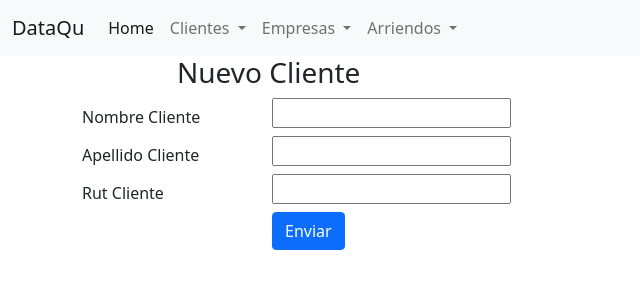
After one commit to pfuentea/dataqu, a Django app: page /newcliente in a window 1280 px wide. The commit adds this page. Shown: the top 300 px of the page, without its empty margins (0-640 px from the left). Run offline with Django 3.2, Linux system fonts and the light colour scheme; some libraries are stand-ins or nearby versions.

Commit message:
Logré enviar un formulario (json) a la api

```diff
--- a/arriendos/models.py
+++ b/arriendos/models.py
@@ -12,6 +12,7 @@ class Cliente(models.Model):
     nombre = models.CharField(max_length=40)
     apellido = models.CharField(max_length=40,default=None, blank=True, null=True)
 
+
     def __str__(self):
         return self.nombre
 
--- a/arriendos/templates/base.html
+++ b/arriendos/templates/base.html
@@ -8,9 +8,9 @@
     <link href="https://cdn.jsdelivr.net/npm/bootstrap@5.0.2/dist/css/bootstrap.min.css" rel="stylesheet" integrity="sha384-EVSTQN3/azprG1Anm3QDgpJLIm9Nao0Yz1ztcQTwFspd3yD65VohhpuuCOmLASjC" crossorigin="anonymous">
     <script src="https://cdn.jsdelivr.net/npm/bootstrap@5.0.2/dist/js/bootstrap.bundle.min.js" integrity="sha384-MrcW6ZMFYlzcLA8Nl+NtUVF0sA7MsXsP1UyJoMp4YLEuNSfAP+JcXn/tWtIaxVXM" crossorigin="anonymous"></script>
     <script src="https://code.jquery.com/jquery-3.6.0.min.js" integrity="sha256-/xUj+3OJU5yExlq6GSYGSHk7tPXikynS7ogEvDej/m4="  crossorigin="anonymous"></script>
-    <script src="https://unpkg.com/axios/dist/axios.min.js"></script>
     <link href="https://cdn.datatables.net/1.10.25/css/jquery.dataTables.min.css" rel="stylesheet">
     <script src="https://cdn.datatables.net/1.10.25/js/jquery.dataTables.min.js"></script>
+    <script src="https://unpkg.com/axios/dist/axios.min.js"></script>
 
 </head>
 <body>
@@ -61,5 +61,9 @@
     </nav>
     {% block content %}
     {% endblock %}
+    <script>
+
+
+    </script>
 </body>
 </html>
--- /dev/null
+++ b/arriendos/templates/cliente_new.html
@@ -0,0 +1,51 @@
+{% extends './base.html' %}
+{% block content %}
+<form method="POST" class="post-form" action="cliente-create/" id="cliente_new" name="cliente_new">{% csrf_token %}
+    <div class="container">
+        <div class="form-group row">
+            <label class="col-sm-1 col-form-label"></label>
+            <div class="col-sm-4">
+                <h3>Nuevo Cliente</h3>
+            </div>
+        </div>
+        <div class="form-group row">
+            <label class="col-sm-2 col-form-label">Nombre Cliente</label>
+            <div class="col-sm-4">
+                <input type="text" id="nombre" name="nombre">
+            </div>
+        </div>
+        <div class="form-group row">
+            <label class="col-sm-2 col-form-label">Apellido Cliente</label>
+            <div class="col-sm-4">
+                <input type="text" id="apellido" name="apellido">
+            </div>
+        </div>
+        <div class="form-group row">
+            <label class="col-sm-2 col-form-label">Rut Cliente</label>
+            <div class="col-sm-4">
+                <input type="text" id="rut" name="rut">
+            </div>
+        </div>
+        <div class="form-group row">
+            <label class="col-sm-2 col-form-label"></label>
+            <div class="col-sm-4">
+               <button type="button" class="btn btn-primary" id="btn_enviar">Enviar</button>
+            </div>
+        </div>
+    </div>
+    <input type="hidden" id="data" value="" name="data">
+</form>
+<script>
+
+    $('#btn_enviar').click(function(){
+        let nombre= $('#nombre').val();
+        let apellido= $('#apellido').val();
+        let rut= $('#rut').val();
+        data='{"nombre":"'+nombre+'", "apellido":"'+apellido+'","rut":"'+rut+'"}';
+        $('#data').val(data);
+        //axios.post(url, data, headers)
+        $('#cliente_new').submit();
+
+    });
+</script>
+{% endblock %}
--- a/arriendos/urls.py
+++ b/arriendos/urls.py
@@ -2,7 +2,7 @@ from django.contrib import admin
 from django.urls import path,include
 from . import views
 from python_stack.django.django_intro.dataqu import arriendos
-
+from django.conf.urls import  url
 
 
 
@@ -40,4 +40,6 @@ urlpatterns = [
     path('clientes/',views.ListaClientes,name='clientes'),
     path('empresas/',views.ListaEmpresas,name='empresas'),
     path('arriendos/',views.ListaArriendos,name='arriendos'),
+
+    path('newcliente',views.newcliente,name='newcliente'),
 ]
--- a/arriendos/views.py
+++ b/arriendos/views.py
@@ -9,9 +9,12 @@ from django.shortcuts import render,redirect,get_object_or_404
 from rest_framework.renderers import JSONRenderer
 import json
 from .forms import ClienteForm
-from django.views.generic import ListView, DetailView
 from django.db.models import Avg, Count, Min, Sum,F
 import datetime
+from rest_framework.views import APIView
+from rest_framework.response import Response
+from django.views.decorators.csrf import csrf_exempt
+
 
 @api_view(['GET'])
 def Index(request):
@@ -36,12 +39,14 @@ def getClientesDet(request,pk):
     serializer = ClienteSerializer(clientes, many=False)
     return Response(serializer.data)
 
+
 @api_view(['POST'])
 def CreaClientes(request):
     serializer = ClienteSerializer(data=request.data)
     if serializer.is_valid():
         serializer.save()
 
+    return redirect('../clientes')
     return Response(serializer.data)
 
 @api_view(['POST'])
@@ -139,7 +144,13 @@ def BorraArriendos(request,pk):
 
 '''Aca terminan el crud'''
 def ListaClientes(request):
-    return render(request,'clientes.html')
+    clientes = Cliente.objects.all().order_by('-id')
+    serializer = ClienteSerializer(clientes, many=True)
+    context={
+        "data":clientes
+    }
+
+    return render(request,'clientes.html',context)
 
 def ListaEmpresas(request):
     return render(request,'empresas.html')
@@ -202,3 +213,7 @@ def TotalArriendosMes(request):
     today = datetime.date.today()
     total_arriendos = Arriendo.objects.filter(fecha_arriendo__year=today.year,fecha_arriendo__month=today.month).count()
     return Response(total_arriendos)
+
+@api_view(['GET'])
+def newcliente(request):
+    return render(request,'cliente_new.html')
--- a/dataqu/settings.py
+++ b/dataqu/settings.py
@@ -121,6 +121,7 @@ USE_TZ = True
 
 STATIC_URL = '/static/'
 
+CSRF_COOKIE_SAMESITE = 'Lax'
 # Default primary key field type
 # https://docs.djangoproject.com/en/3.2/ref/settings/#default-auto-field
 
```
Also changed, not shown: arriendos/forms.py (+6 -1 lines), arriendos/templates/clientes.html (+49 -33 lines), db.sqlite3.
